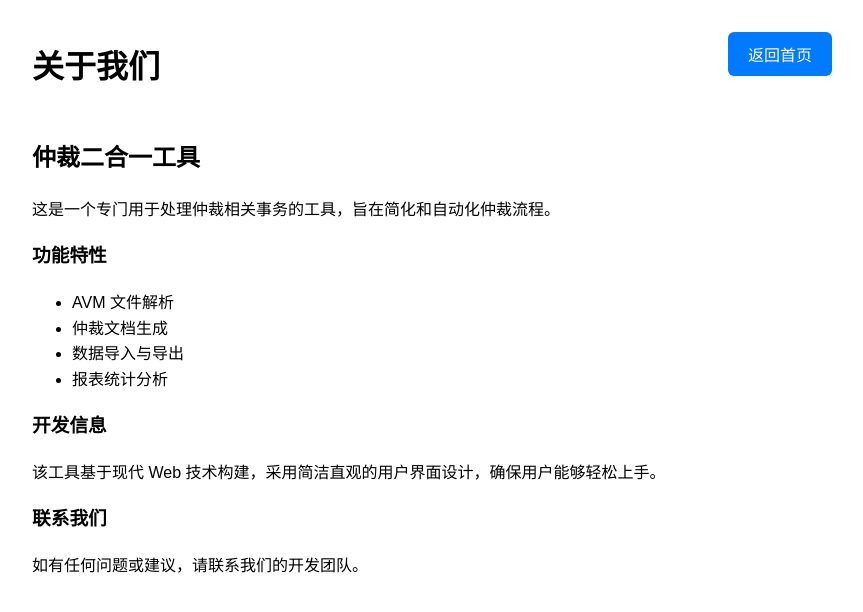
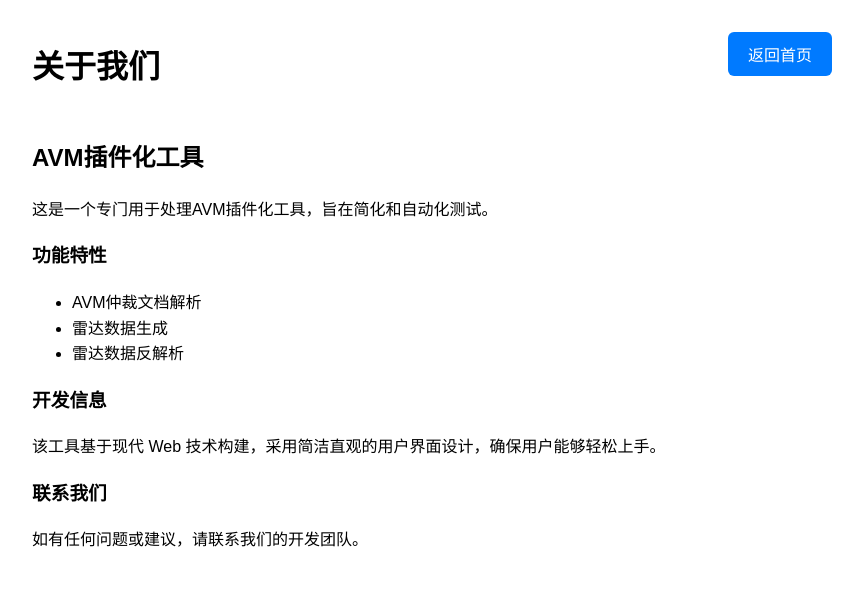
Before and after one commit to aixiaolinzi/arbitration-tool, a website: page public/about.html in a window 1280 px wide. Shown: the whole page, without its empty margins (208-1071 px from the left). Drawn offline with Linux system fonts and the light colour scheme.

Commit message:
关于页面优化.

```diff
--- a/public/about.html
+++ b/public/about.html
@@ -3,7 +3,7 @@
 <head>
   <meta charset="UTF-8" />
   <meta name="viewport" content="width=device-width, initial-scale=1.0"/>
-  <title>关于我们 - 仲裁二合一工具</title>
+  <title>关于我们 - AVM插件化工具</title>
   <style>
     body {
       font-family: Arial, sans-serif;
@@ -42,15 +42,14 @@
   </header>
 
   <div id="about-section">
-    <h2>仲裁二合一工具</h2>
-    <p>这是一个专门用于处理仲裁相关事务的工具，旨在简化和自动化仲裁流程。</p>
+    <h2>AVM插件化工具</h2>
+    <p>这是一个专门用于处理AVM插件化工具，旨在简化和自动化测试。</p>
 
     <h3>功能特性</h3>
     <ul>
-      <li>AVM 文件解析</li>
-      <li>仲裁文档生成</li>
-      <li>数据导入与导出</li>
-      <li>报表统计分析</li>
+      <li>AVM仲裁文档解析</li>
+      <li>雷达数据生成</li>
+      <li>雷达数据反解析</li>
     </ul>
 
     <h3>开发信息</h3>
```
